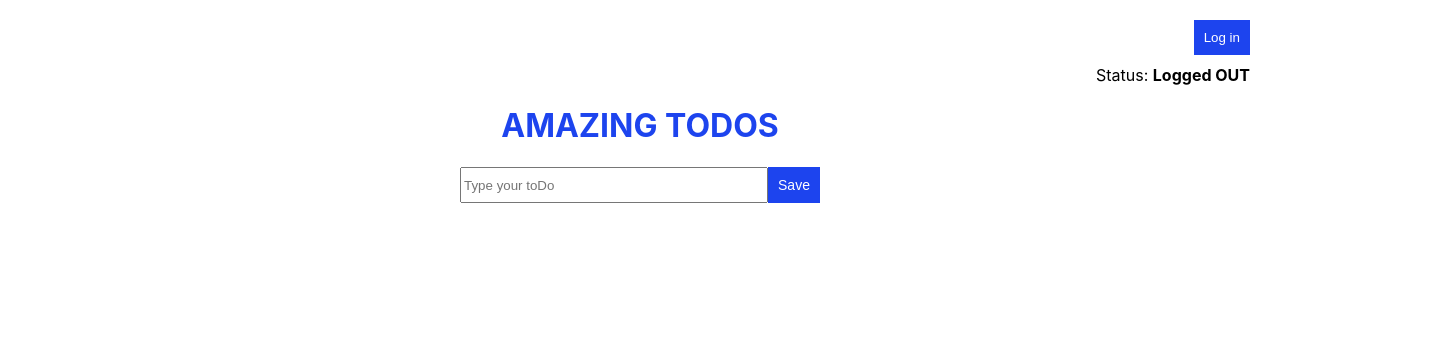
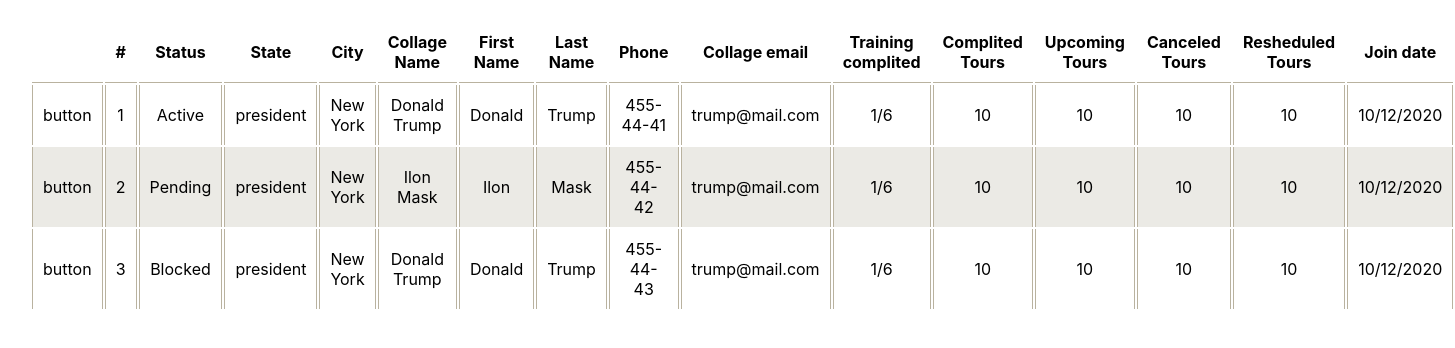
Before and after one commit to AndreyKornyusko/Table-luk, a React (Create React App) app in the folder my-app/: page / in a window 1280 px wide. Shown: the top 348 px of the page, 1455 px wide, since content can reach past the window. Built offline with nearby package versions, Linux system fonts and the light colour scheme.

Commit message:
added table

```diff
--- a/my-app/src/App.tsx
+++ b/my-app/src/App.tsx
@@ -5,14 +5,41 @@ import TodoEditor from '../src/Componets/TodoEditor/TodoEditor';
 import TodoList from '../src/Componets/TodoList/TodoList';
 import AuthManager from '../src/Componets/AuthManager/AuthManager';
 
-function App() {
+import TableContainer from './Componets/Table/TableContainer/TableContainer';
 
-  const ActionType = {
-    ADD_TODO: 'ADD_TODO',
-    DELETE_TODO: 'DELETE_TODO',
-    FETCH_TODOS: 'FETCH_TODOS',
 
+
+
+export type Todo = {
+  id: string;
+  text: string
 }
+
+export type Todos = Todo[];
+
+export type State = {
+  todos: Tasks
+}
+
+export enum ActionType {
+  ADD_TODO = 'ADD_TODO',
+  DELETE_TODO = 'DELETE_TODO',
+  // EDIT_TODO= 'EDIT_TODO',
+  FETCH_TODOS = 'FETCH_TODOS',
+}
+
+export type Action = {
+  type: ActionType.TOGGLE | ActionType.REMOVE,
+  payload: Task
+}
+
+// const ActionType = {
+//   ADD_TODO: 'ADD_TODO',
+//   DELETE_TODO: 'DELETE_TODO',
+//   // EDIT_TODO: 'EDIT_TODO',
+//   FETCH_TODOS: 'FETCH_TODOS',
+// }
+
 
 const todosReducer = (state, { type, payload }) => {
   switch (type) {
@@ -22,6 +49,19 @@ function App() {
     case ActionType.DELETE_TODO:
       return state.filter(todo => todo.id !== payload.id);
 
+    // case ActionType.EDIT_TODO:
+    //   return state
+    // .map(todo => {
+    //   if (todo.id === payload.id) {
+    //     console.log('todo', todo)
+
+    //     return todo
+    //   }
+    //   if (todo.id !== payload.id) {
+    //     return todo
+    //   }
+    // })
+
     case ActionType.FETCH_TODOS:
       return payload.todos;
 
@@ -30,6 +70,9 @@ function App() {
   }
 }
 
+const App: React.FC = () => {
+
+  // Todo logic
   const [todos, dispatch] = useReducer(todosReducer, [])
 
   const addTodo = text => {
@@ -44,6 +87,21 @@ function App() {
     })
   }
 
+  // const editTodo = (id, text) => {
+
+  //   console.log('todos',todos);
+
+  //   const todo = {
+  //     id,
+  //     text
+  //   }
+
+  //   dispatch({
+  //     type: ActionType.EDIT_TODO,
+  //     payload: { todo }
+  //   })
+  // }
+
   const deleteTodo = id => {
     dispatch({
       type: ActionType.DELETE_TODO,
@@ -55,24 +113,36 @@ function App() {
     const persistedTodos = localStorage.getItem('todos');
     if (persistedTodos) {
       const todos = JSON.parse(persistedTodos);
+
+      console.log('todos', todos)
+
       dispatch({
         type: ActionType.FETCH_TODOS,
         payload: { todos },
       });
     }
-  }, []);
+  }, [ActionType.FETCH_TODOS]);
 
   useEffect(() => {
     localStorage.setItem('todos', JSON.stringify(todos));
   }, [todos]);
+  // Todo logic
 
 
   return (
     <div className="App">
-      <AuthManager />
+      {/* <AuthManager />
       <h1 className="app-title">Amazing todos</h1>
       <TodoEditor onSave={addTodo} />
-      {todos.length > 0 && <TodoList items={todos} onDeleteTodo={deleteTodo} />}
+      {todos.length > 0 && <TodoList
+        items={todos}
+        onDeleteTodo={deleteTodo}
+      // onEditTodo={editTodo}
+      />} */}
+
+
+      <TableContainer/>
+
     </div>
   );
 }
--- a/my-app/src/Componets/AuthManager/AuthManager.tsx
+++ b/my-app/src/Componets/AuthManager/AuthManager.tsx
@@ -8,14 +8,9 @@ const AuthManager = () => {
 
   const login = () => {
     logIn();
-    console.log('logIn');
-    console.log('authenticated', authenticated);
   };
 
   const logout = () => {
-    console.log('logout');
-    console.log('authenticated', authenticated);
-
     logOut();
   };
 
--- /dev/null
+++ b/my-app/src/Componets/Table/BtnDropdown/BtnDropdown.css
@@ -0,0 +1,41 @@
+.dropdown {
+  position: relative!important;
+  display: inline-block;
+}
+
+.dropdown .dropdown-toggler {
+  width: 100%;
+  height: 30px;
+  padding: 6px 12px;
+  font-size: 16px;
+  cursor: pointer;
+}
+
+.dropdown-toggler:active {
+  opacity: 0.5;
+}
+
+.dropdown-menu {
+  list-style: none;
+  padding-left: 0;
+  position: absolute!important;
+  top: 100%;
+  left: 0;
+  margin: 0;
+  z-index: 100;
+}
+
+.dropdown-menu-item {
+  width: 200px;
+  background: #f7f7f7;
+  padding: 6px 12px;
+  color: black;
+  border: 1px solid #ececec;
+  outline: none;
+  font-size: 16px;
+  cursor: pointer;
+}
+
+.dropdown-menu-item:active {
+  opacity: 0.5;
+}
--- /dev/null
+++ b/my-app/src/Componets/Table/BtnDropdown/BtnDropdown.tsx
@@ -0,0 +1,55 @@
+import React, { useEffect, useState, useRef } from "react";
+
+// const options = ["Activate", "Block", "Delete"];
+const options = [
+  { id: "Active", value: "Activate" },
+  { id: "Blocked", value: "Block" },
+  { id: "Delete", value: "Delete" }];
+
+
+const Dropdown = ({ onChange, id }) => {
+  const node = useRef();
+
+  const [open, setOpen] = useState(false);
+
+  const handleClick = (e: any) => {
+    if (node.current.contains(e.target)) {
+      // inside click
+      return;
+    }
+    // outside click
+    setOpen(false);
+  };
+
+  const handleChange = selectedValue => {
+    onChange(selectedValue, id);
+    setOpen(false);
+  };
+
+  useEffect(() => {
+    document.addEventListener("mousedown", handleClick);
+
+    return () => {
+      document.removeEventListener("mousedown", handleClick);
+    };
+  }, []);
+
+  return (
+    <div ref={node} className="dropdown">
+      <div className="dropdown-toggler" onClick={e => setOpen(!open)}>
+        button
+      </div>
+      {open && (
+        <ul className="dropdown-menu">
+          {options.map(opt => (
+            <li key={opt.id} className="dropdown-menu-item" onClick={e => handleChange(opt.id)}>
+              {opt.value}
+            </li>
+          ))}
+        </ul>
+      )}
+    </div>
+  );
+};
+
+export default Dropdown;
--- /dev/null
+++ b/my-app/src/Componets/Table/Table/Table.css
@@ -0,0 +1,38 @@
+.table {
+  width: 900px;
+  margin: 0 auto;
+  margin-bottom: 20px;
+}
+
+th {
+  border-bottom: 1px solid #b9b29f;
+  padding: 10px;
+}
+td {
+  padding: 10px;
+  border-right: 1px solid #b9b29f;
+  border-left: 1px solid #b9b29f;
+}
+tr:nth-child(odd) {
+  background: white;
+}
+tr:nth-child(even) {
+  background: #ebeae5;
+}
+
+.table__choose-btn-img-wrap {
+  display: flex;
+  flex-direction: column;
+  align-items: center;
+}
+.table__choose-btn {
+  width: 30px;
+}
+
+.table__choose-btn-dot {
+  width: 5px;
+  height: 5px;
+  border-radius: 50%;
+  background-color: #000;
+  margin: 2px;
+}
--- /dev/null
+++ b/my-app/src/Componets/Table/Table/Table.tsx
@@ -0,0 +1,128 @@
+import React from 'react';
+import './Table.css';
+import Dropdown from '../BtnDropdown/BtnDropdown';
+
+const Table = ({ items, handleChooseBtnClick }) => (
+  <table className="table">
+    <thead >
+      <tr>
+        <th >
+
+        </th>
+        <th >
+          #
+        </th>
+        <th >
+          Status
+        </th>
+        <th >
+          State
+        </th>
+        <th >
+          City
+        </th>
+        <th >
+          Collage Name
+        </th>
+        <th >
+          First Name
+        </th>
+        <th >
+          Last Name
+        </th>
+        <th >
+          Phone
+        </th>
+        <th >
+          Collage email
+        </th>
+        <th >
+          Training complited
+        </th>
+        <th >
+          Complited Tours
+        </th>
+        <th >
+          Upcoming Tours
+        </th>
+        <th >
+          Canceled Tours
+        </th>
+        <th >
+          Resheduled Tours
+        </th>
+        <th >
+          Join date
+        </th>
+
+      </tr>
+    </thead>
+    <tbody>
+      {items.map(({
+        id,
+        status,
+        state,
+        city,
+        collageName,
+        firstName,
+        lastName,
+        phone,
+        collageEmail,
+        trainingComplited,
+        complitedTours,
+        upcomingTours,
+        canceledTours,
+        resheduledTours,
+        joinDate
+
+      }, index) => (
+          <tr
+            key={id + phone}
+          >
+            <td>
+              <div>
+                <Dropdown
+                id={id}
+                onChange={handleChooseBtnClick}
+                />
+                {/* <div
+                  id={id}
+                  className="table__choose-btn"
+                  onClick={handleChooseBtnClick}
+                >
+                  <div className="table__choose-btn-img-wrap">
+                    <div className="table__choose-btn-dot"></div>
+                    <div className="table__choose-btn-dot"></div>
+                    <div className="table__choose-btn-dot"></div>
+                  </div>
+                </div> */}
+              </div>
+            </td>
+            <td>{index + 1}</td>
+            <td className="table__status-td">
+              {status === 'Active' && <span className="table__active-td">{status}</span>}
+              {status === 'Pending' && <span className="table__pending-td">{status}</span>}
+              {status === 'Blocked' && <span className="table__blocked-td">{status}</span>}
+
+            </td>
+            <td>{state}</td>
+            <td>{city}</td>
+            <td>{collageName}</td>
+            <td>{firstName}</td>
+            <td>{lastName}</td>
+            <td>{phone}</td>
+            <td>{collageEmail}</td>
+            <td>{trainingComplited}</td>
+            <td>{complitedTours}</td>
+            <td>{upcomingTours}</td>
+            <td>{canceledTours}</td>
+            <td>{resheduledTours}</td>
+            <td>{joinDate}</td>
+
+          </tr>
+        ))}
+    </tbody>
+  </table>
+);
+
+export default Table;
--- /dev/null
+++ b/my-app/src/Componets/Table/TableContainer/TableContainer.tsx
@@ -0,0 +1,64 @@
+import React, { useState, useEffect } from 'react';
+import './TableContainer.css';
+import Table from '../Table/Table';
+
+const items = [
+  {
+    id: 101, status: "Active", state: "president", city: "New York", collageName: "Donald Trump", firstName: "Donald", lastName: "Trump", phone: "455-44-41", collageEmail: "trump@mail.com", trainingComplited: "1/6",
+    complitedTours: "10", upcomingTours: "10", canceledTours: "10", resheduledTours: "10", joinDate: "10/12/2020"
+  },
+  {
+    id: 102, status: "Pending", state: "president", city: "New York", collageName: "Ilon Mask", firstName: "Ilon", lastName: "Mask", phone: "455-44-42", collageEmail: "trump@mail.com", trainingComplited: "1/6",
+    complitedTours: "10", upcomingTours: "10", canceledTours: "10", resheduledTours: "10", joinDate: "10/12/2020"
+  },
+  {
+    id: 103, status: "Blocked", state: "president", city: "New York", collageName: "Donald Trump", firstName: "Donald", lastName: "Trump", phone: "455-44-43", collageEmail: "trump@mail.com", trainingComplited: "1/6",
+    complitedTours: "10", upcomingTours: "10", canceledTours: "10", resheduledTours: "10", joinDate: "10/12/2020"
+  },
+]
+
+export default function TableContainer() {
+
+  const [stateItems, setState] = useState(items);
+  const [rowStatus, setRowStatus] = useState(
+    {
+      id: 10000, status: ""
+    }
+  );
+
+  useEffect(() => {
+    const handledItems = stateItems.map(item => {
+      console.log("item.id", item.id);
+      console.log("rowStatus.id", rowStatus.id)
+
+      console.log("item.status", item.status);
+      console.log("rowStatus.status", rowStatus.status)
+
+      if (item.id === rowStatus.id) {
+        item.status = rowStatus.status;
+      }
+      return item
+    });
+
+    console.log("handledItems", handledItems)
+    setState(handledItems);
+  }, [rowStatus]);
+
+  const handleChooseBtnClick = (val, id) => {
+    const status = { id, status: val };
+    console.log("status", status)
+
+    setRowStatus(status)
+  }
+
+  console.log("stateItems", stateItems)
+
+  return (
+    <div>
+      <Table
+        items={stateItems}
+        handleChooseBtnClick={handleChooseBtnClick}
+      />
+    </div>
+  )
+}
--- a/my-app/src/Componets/TodoList/TodoList.css
+++ b/my-app/src/Componets/TodoList/TodoList.css
@@ -27,6 +27,7 @@
   font-size: 14px;
   padding-right: 10px;
   padding-left: 10px;
+  margin-right: 10px;
   outline: none;
 }
 
--- a/my-app/src/Componets/TodoList/TodoList.tsx
+++ b/my-app/src/Componets/TodoList/TodoList.tsx
@@ -1,7 +1,7 @@
 import React from 'react';
 import './TodoList.css';
 
-export default function TodoList({ items, onDeleteTodo }) {
+export default function TodoList({ items, onDeleteTodo, onEditTodo }) {
   return (
     <ul className="todoList">
       {
@@ -14,6 +14,10 @@ export default function TodoList({ items, onDeleteTodo }) {
             <button
               onClick={() => onDeleteTodo(id)}
             >Delete</button>
+            {/* <button
+              onClick={() => onEditTodo(id, text)}
+            >Edit</button> */}
+
           </li>))
       }
     </ul>
--- a/my-app/tsconfig.json
+++ b/my-app/tsconfig.json
@@ -18,7 +18,7 @@
     "resolveJsonModule": true,
     "isolatedModules": true,
     "noEmit": true,
-    "jsx": "react"
+    "jsx": "react-jsx"
   },
   "include": [
     "./src/**/*.ts"
```
Also changed, not shown: my-app/src/Componets/Table/TableContainer/TableContainer.css (added), my-app/src/Context/Authentication.tsx (line endings or trailing spaces), 1 other file (tests, documents, lock files or other folders). Lines whose indentation alone changed are shown as unchanged.
